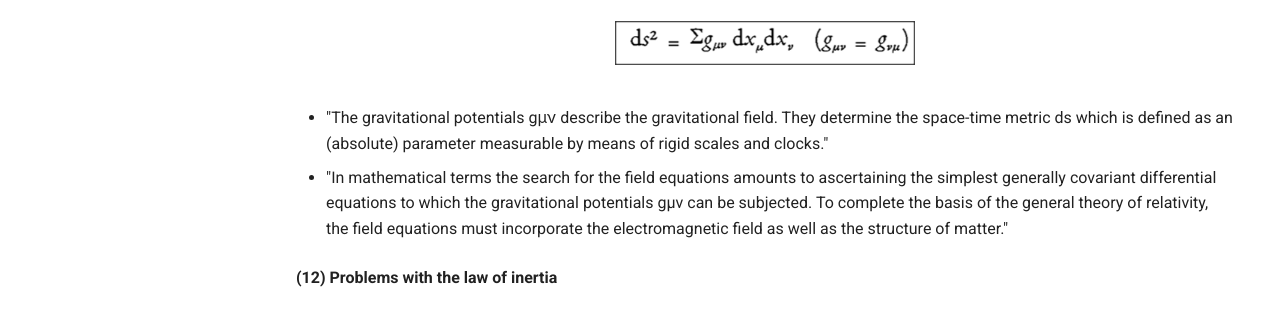
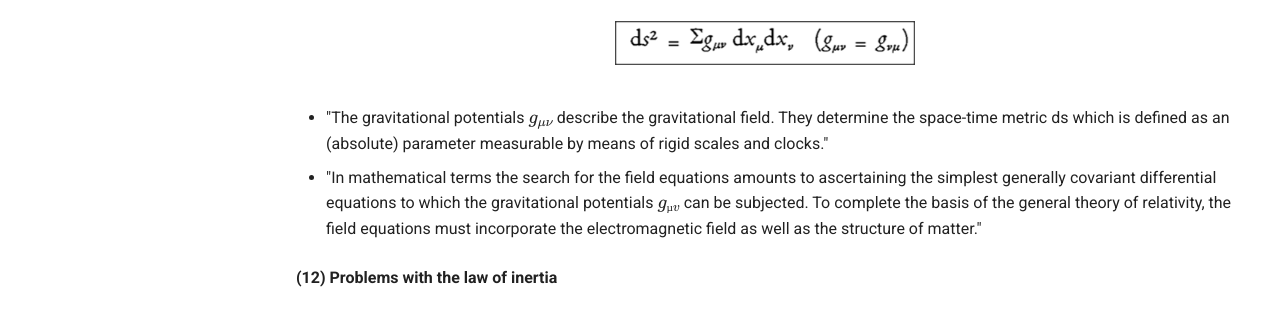
Before and after one commit to modphysnobel/modphysnobel.github.io, an MkDocs documentation site: the page built from docs/vol-I/vol-I-chap-4-sect-2.md, in a window 1280 px wide and 900 px high, scrolled down 3489 px. Shown: the part 155-473 px from the top of the window. Built offline with MkDocs 1.6.1 and Material for MkDocs 9.7.7, drawn with Linux system fonts in a browser that asks for light colours; some web fonts are replaced; comment, search, counter and statistics services are not loaded; some of the changed text lies outside the part shown.

Commit message:
Update vol-I-chap-4-sect-2.md

```diff
--- a/docs/vol-I/vol-I-chap-4-sect-2.md
+++ b/docs/vol-I/vol-I-chap-4-sect-2.md
@@ -111,9 +111,9 @@ NOTE: The concept of metric refers to the distance between two points. In Euclid
 ![Fig 2](./figs/Vol-I-chap-4-sect-3-Fig2.png){width="300"}
 </figure>
 
-- "The gravitational potentials gμν describe the gravitational field. They determine the space-time metric ds which is defined as an (absolute) parameter measurable by means of rigid scales and clocks."
+- "The gravitational potentials $g_{μν}$ describe the gravitational field. They determine the space-time metric ds which is defined as an (absolute) parameter measurable by means of rigid scales and clocks."
 
-- "In mathematical terms the search for the field equations amounts to ascertaining the simplest generally covariant differential equations to which the gravitational potentials gµv can be subjected. To complete the basis of the general theory of relativity, the field equations must incorporate the electromagnetic field as well as the structure of matter."
+- "In mathematical terms the search for the field equations amounts to ascertaining the simplest generally covariant differential equations to which the gravitational potentials $g_{µv}$ can be subjected. To complete the basis of the general theory of relativity, the field equations must incorporate the electromagnetic field as well as the structure of matter."
 
 **(12)	Problems with the law of inertia**
 
```
Also changed, not shown: other parts of docs/vol-I/vol-I-chap-4-sect-2.md (+1 -1 lines).
